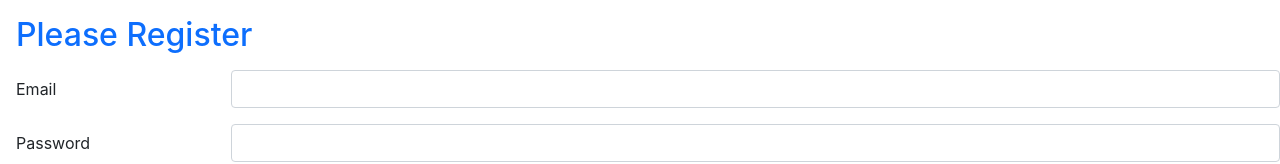
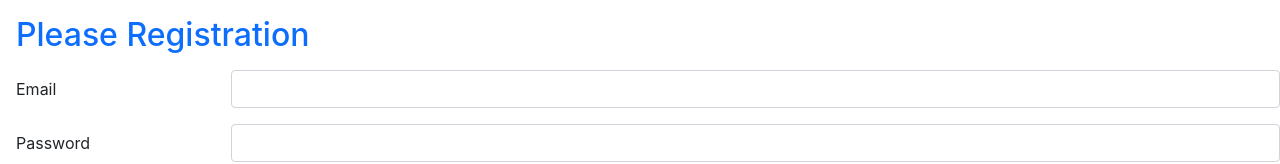
Before and after one commit to hasan75/react-firebase-auth-login-register, a React (Create React App) app: page / in a window 1280 px wide. Shown: the top 164 px of the page. Built offline with nearby package versions, Linux system fonts and the light colour scheme.

Commit message:
createUser and login/registration dynamically added

```diff
--- a/src/App.js
+++ b/src/App.js
@@ -15,6 +15,8 @@ function App() {
   const [password, setPassword] = useState('');
 
   const [error, setError] = useState('');
+  const [isLogIn, setIsLogIn] = useState(false);
+
   const auth = getAuth();
 
   const handleEmail = (e) => {
@@ -51,13 +53,20 @@ function App() {
       })
       .catch((error) => {
         setError(error.message);
+        console.log(error);
       });
+  };
+
+  const checkLogIn = (e) => {
+    setIsLogIn(e.target.checked);
   };
 
   return (
     <div className='ms-3 mt-3'>
       <form onSubmit={handleRegistration}>
-        <h2 className='text-primary mb-3'>Please Register</h2>
+        <h2 className='text-primary mb-3'>
+          Please {isLogIn ? 'LogIn' : 'Registration'}
+        </h2>
         <div className='row mb-3'>
           <label htmlFor='inputEmail3' className='col-sm-2 col-form-label'>
             Email
@@ -88,6 +97,7 @@ function App() {
           <div className='col-sm-10 offset-sm-2'>
             <div className='form-check'>
               <input
+                onClick={checkLogIn}
                 className='form-check-input'
                 type='checkbox'
                 id='gridCheck1'
@@ -104,7 +114,7 @@ function App() {
           type='submit'
           className='btn btn-primary'
         >
-          Registration
+          {isLogIn ? 'Log In' : 'Registration'}
         </button>
       </form>
       <br />
```
